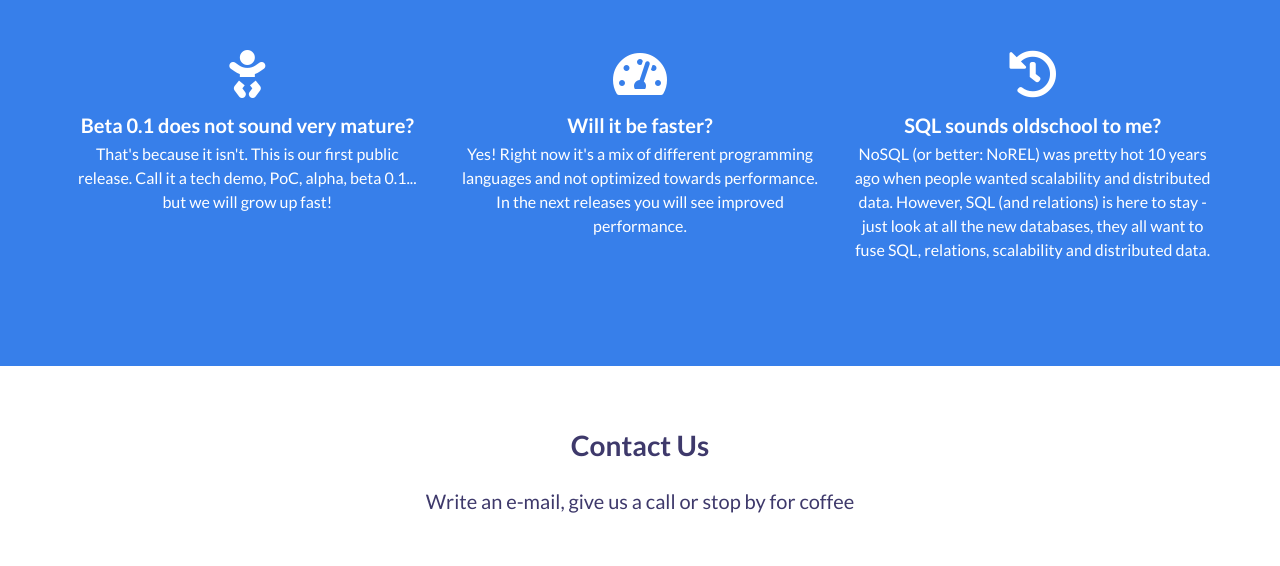
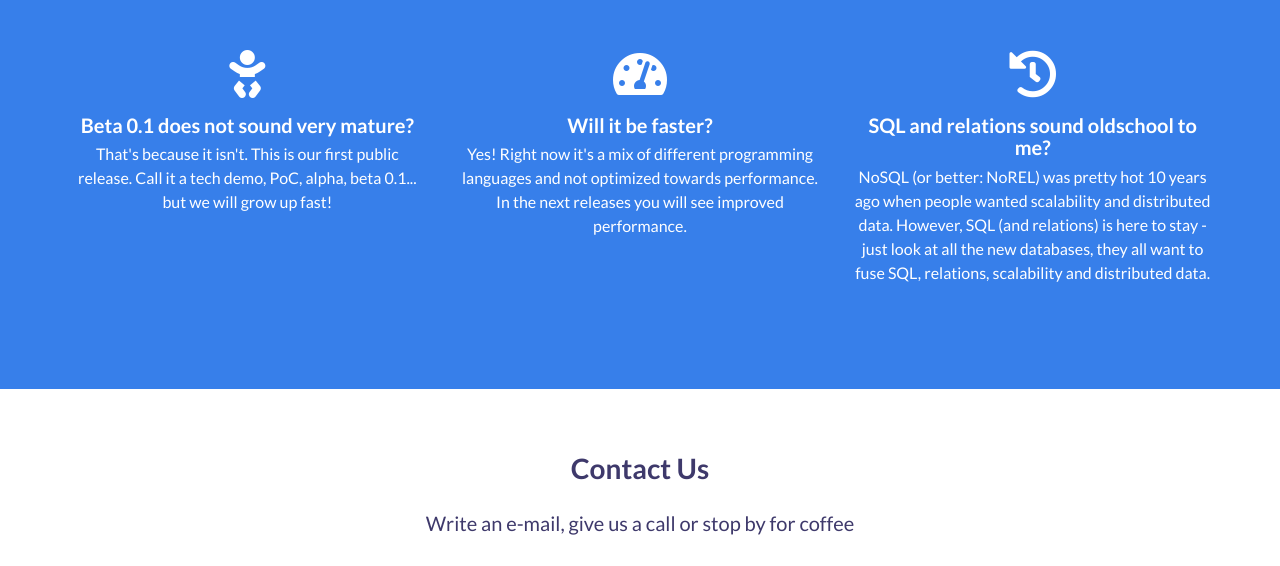
Before and after one commit to columno/columno.github.io, a plain HTML site: page indexbeta.html in a window 1280 px wide. Shown: the part 1946-2512 px from the top of the page. Drawn offline with nearby package versions, Linux system fonts and the light colour scheme; a script that the page names is missing.

Commit message:
Columno beta

```diff
--- a/indexbeta.html
+++ b/indexbeta.html
@@ -474,7 +474,7 @@
                             <i aria-hidden="true" class="fas fa-3x fa-history"></i>
                         </span>
                     </div>
-                    <h5 class="title has-text-wight-bold is-5 has-text-white">SQL sounds oldschool to me?</h5>
+                    <h5 class="title has-text-wight-bold is-5 has-text-white">SQL and relations sound oldschool to me?</h5>
                     <div class="content">
                         <p>NoSQL (or better: NoREL) was pretty hot 10 years ago when people wanted scalability and distributed data. However, SQL (and relations) is here to stay - just look at all the new databases, they all want to fuse SQL, relations, scalability and distributed data.</p>
                     </div>
```
